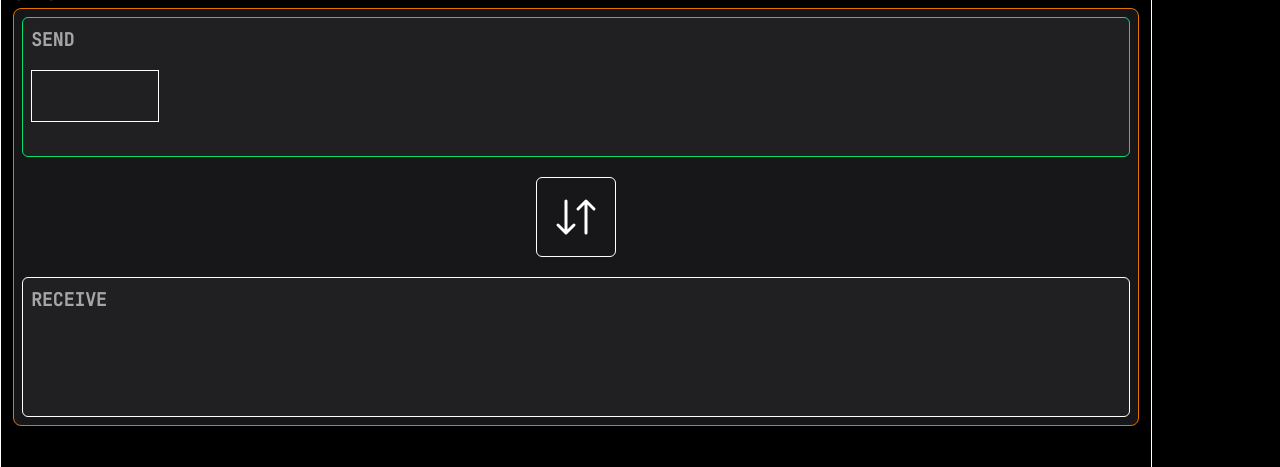
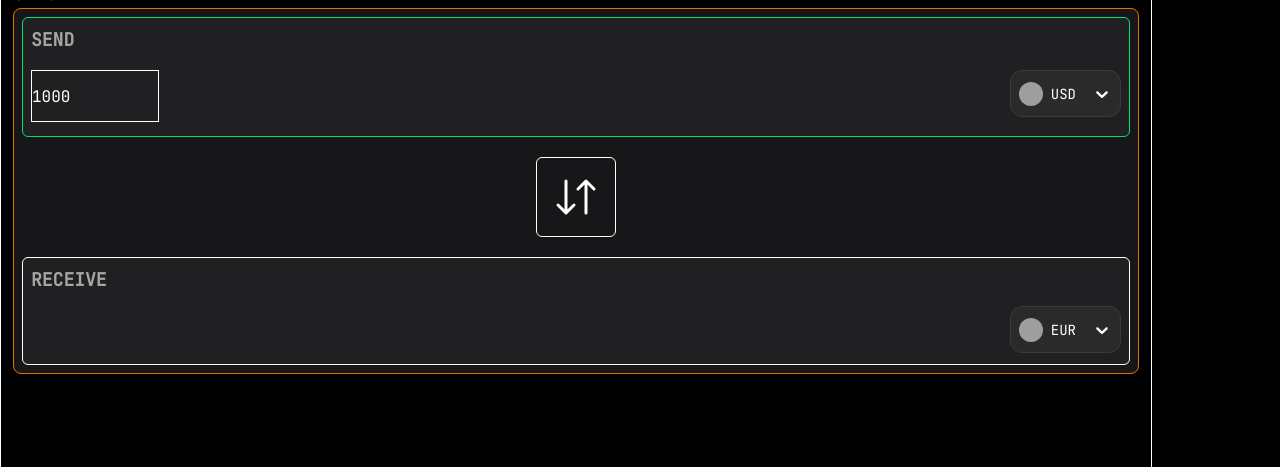
Before and after one commit to KLapitan/Foreign-Exchange-Rate, a React (Vite) app: page / in a window 1280 px wide. Shown: the part 153-620 px from the top of the page. Built offline with nearby package versions, Linux system fonts and the light colour scheme; no server answers; grey boxes are pictures that could not be loaded.

Commit message:
conversion checker tobe continued

```diff
--- a/package.json
+++ b/package.json
@@ -14,6 +14,7 @@
     "axios": "^1.18.0",
     "react": "^19.2.6",
     "react-dom": "^19.2.6",
+    "react-select": "^5.10.2",
     "tailwindcss": "^4.3.1"
   },
   "devDependencies": {
--- a/src/components/Hero.jsx
+++ b/src/components/Hero.jsx
@@ -1,7 +1,114 @@
+import { useState } from "react";
 import FXInput from "./input"
+import Dropdown from "./dropdown-currency"
+import convert from "./currency-conversion";
+
+import { useEffect } from "react";
+
 
 const ERHero = () => {
+const countriesCurrency = [
+  { currency: "USD", country: "United States", flag: "us" },
+  { currency: "EUR", country: "European Union", flag: "eu" },
+  { currency: "GBP", country: "United Kingdom", flag: "gb" },
+  { currency: "JPY", country: "Japan", flag: "jp" },
+  { currency: "PHP", country: "Philippines", flag: "ph" },
+  { currency: "AUD", country: "Australia", flag: "au" },
+  { currency: "CAD", country: "Canada", flag: "ca" },
+  { currency: "CHF", country: "Switzerland", flag: "ch" },
+  { currency: "CNY", country: "China", flag: "cn" },
+  { currency: "HKD", country: "Hong Kong", flag: "hk" },
+  { currency: "SGD", country: "Singapore", flag: "sg" },
+  { currency: "KRW", country: "South Korea", flag: "kr" },
+  { currency: "INR", country: "India", flag: "in" },
+  { currency: "MYR", country: "Malaysia", flag: "my" },
+  { currency: "THB", country: "Thailand", flag: "th" },
+  { currency: "IDR", country: "Indonesia", flag: "id" },
+  { currency: "VND", country: "Vietnam", flag: "vn" },
+  { currency: "TWD", country: "Taiwan", flag: "tw" },
+  { currency: "NZD", country: "New Zealand", flag: "nz" },
+  { currency: "MXN", country: "Mexico", flag: "mx" },
+  { currency: "BRL", country: "Brazil", flag: "br" },
+  { currency: "ARS", country: "Argentina", flag: "ar" },
+  { currency: "CLP", country: "Chile", flag: "cl" },
+  { currency: "COP", country: "Colombia", flag: "co" },
+  { code: "PEN", country: "Peru", flag: "pe" },
+  { code: "ZAR", country: "South Africa", flag: "za" },
+  { currency: "EGP", country: "Egypt", flag: "eg" },
+  {currency: "NGN", country: "Nigeria", flag: "ng" },
+  { currency: "KES", country: "Kenya", flag: "ke" },
+  { currency: "AED", country: "United Arab Emirates", flag: "ae" },
+  { code: "SAR", country: "Saudi Arabia", flag: "sa" },
+  { currency: "QAR", country: "Qatar", flag: "qa" },
+  { currency: "KWD", country: "Kuwait", flag: "kw" },
+  { currency: "BHD", country: "Bahrain", flag: "bh" },
+  { currency: "OMR", country: "Oman", flag: "om" },
+  { currency: "TRY", country: "Turkey", flag: "tr" },
+  { currency: "RUB", country: "Russia", flag: "ru" },
+  { currency: "UAH", country: "Ukraine", flag: "ua" },
+  { currency: "PLN", country: "Poland", flag: "pl" },
+  { currency: "CZK", country: "Czech Republic", flag: "cz" },
+  { currency: "HUF", country: "Hungary", flag: "hu" },
+  { currency: "RON", country: "Romania", flag: "ro" },
+  { currency: "SEK", country: "Sweden", flag: "se" },
+  { currency: "NOK", country: "Norway", flag: "no" },
+  { currency: "DKK", country: "Denmark", flag: "dk" },
+  { currency: "ISK", country: "Iceland", flag: "is" },
+];
 
+const options = countriesCurrency.map((country)=> ({
+    value:country.currency,
+    label:country.country,
+    flag:country.flag
+}))
+
+// for us to know what user select on the currency dropdown
+// sendValue dropdown
+const [fromSelectedCurrency, setFromSelectedCurreny]=useState(options.find((option) => option.value === "USD"))
+
+// recieve dropdown
+const [toSelectedCurrency ,setToSelectedCurrency]=useState(options.find((option) => option.value === "EUR"))
+
+
+// input
+const [amount,setAmount]=useState(1000)
+const [convertedAmount,setConvertedAmount]=useState('')
+
+const handleAmountInput = (e) => {
+setAmount(Number(e.target.value))
+}
+
+useEffect(() => {
+
+if(!amount) return  ;
+
+// we change the number into a number  not in a string
+const handleConversion = async () => {
+const result = await convert(
+fromSelectedCurrency.value,
+toSelectedCurrency.value,
+amount
+)
+
+const formattedResult = result.toLocaleString("en-US",{
+    minimumFractionDigits: 2,
+    maximumFractionDigits: 2,
+})
+
+
+//  because every stroke it gets so we can use setitmout or useffect
+setConvertedAmount(formattedResult)
+
+}
+ handleConversion()
+
+},[amount,fromSelectedCurrency,toSelectedCurrency])
+
+
+
+console.log(convertedAmount )
+
+// console.log(typeof convertedAmount)
 
 return(
 <main className="h-auto bg-black">
@@ -12,14 +119,14 @@ return(
         <div className=" h-auto  flex flex-col gap-5 items-center p-2 bg-BlackLight rounded-lg border border-amber-600">
 
         {/* send container */}
-          <div className="bg-BlackSR h-35 w-full flex flex-col p-2 rounded-md border border-green-400  gap-4 ">
+          <div className="bg-BlackSR h-30 w-full flex flex-col p-2 rounded-md border border-green-400  gap-4 ">
               <span className="text-white/60 text-lg font-bold ">SEND</span>
 
-              <div className="w-auto">
-                <FXInput/>
+              <div className="w-auto flex flex-row justify-between">
+                <FXInput amount={amount} onChangeInput={handleAmountInput}/>
 
                 {/* dropdown */}
-
+                <Dropdown value={fromSelectedCurrency} onChange={setFromSelectedCurreny} options={options}/>
 
               </div>
 
@@ -35,12 +142,13 @@ return(
 
 
           {/* receive */}
-          <div className="bg-BlackSR h-35 w-full p-2 rounded-md border border-white ">
+          <div className="bg-BlackSR h-27 w-full p-2 rounded-md border border-white flex flex-col gap-3">
               <span className="text-white/60 text-lg font-bold ">RECEIVE</span>
 
-              <div className="w-auto">
-
-
+              <div className="w-auto flex flex-row justify-between items-center">
+                <span className="text-2xl text-PrimaryNeon font-bold "> {convertedAmount}</span>
+                {/* dropdown */}
+                <Dropdown  value={toSelectedCurrency} onChange={setToSelectedCurrency} options={options}/>
               </div>
 
           </div>
@@ -57,3 +165,39 @@ return(
 </main>
 )}
 export default ERHero
+
+
+
+//  for input we will try to create a state that wil track the amount nummber that the user will check on
+
+
+//  so for us to interact input and currency dropdown we will put in on the parent so it will track both
+
+// so next step is to getcurrent value of fromSelectedCurreny and toSelectedCurrenct and its amount to show the value of it
+
+
+// so we dont need to check the from our created one is same on given api , it usually used on DISPLAYing ui ,and changing ui
+
+
+// so we have the currenc conversion formula given in the api
+
+// earlier we tried to convert using hardcoded input but now , we want to used the dynamically input amount of user, the selected from crurreny to selected to currency
+
+
+// so for us to to formate the given number from 1000 to 1,000 with commas
+// so we change the state instead of empty string we put 1000 (number) as default value
+
+// then we change return in convert to anumber and remove to be fixed() because it is for strings
+
+// then result we change the parsefloat(amount) to amount
+
+//  and then we save the formatted into a variable named formatted result and use toLocaleString("en-US" , maxfractiondigits: 2 ,minFractiondigits:2) to format the given value 10,0000
+
+// minimum and maxmiumfraction is what we get from decimal  and it is an option when we used tolocalestring(),sometimes weget 0.122 like that minmum use .12 while maximum .56987 .56
+
+
+
+
+// todo
+
+// switch the send and recive value if the send value USD and recive value is PHP , if we swtiched it PHP to USD
--- /dev/null
+++ b/src/components/currency-conversion.jsx
@@ -0,0 +1,20 @@
+import axios from "axios";
+
+const convert = async (base ,quote ,amount) => {
+const api =import.meta.env.VITE_CONVERT_API;
+
+try {
+
+const response = await axios.get(`${api}/v2/rate/${base}/${quote}`)
+
+console.log(response)
+
+
+return amount * response.data.rate;
+}catch(error){
+console.error ("Error in fetcing the currency rate",error)
+throw error;
+}
+}
+
+ export default convert
--- a/src/components/dropdown-currency.jsx
+++ b/src/components/dropdown-currency.jsx
@@ -1,80 +1,73 @@
-const Dropdown =() => {
 
-const currencyCountry = [
-    {id:1},
-    {id:2},
-    {id:3},
-    {id:4},
-    {id:5},
-    {id:6},
-    {id:7},
-    {id:8},
-    {id:9},
-    {id:10},
+import Select from "react-select";
 
-    {id:1},
-    {id:2},
-    {id:3},
-    {id:4},
-    {id:5},
-    {id:6},
-    {id:7},
-    {id:8},
-    {id:9},
-    {id:20},
-
-    {id:1},
-    {id:2},
-    {id:3},
-    {id:4},
-    {id:5},
-    {id:6},
-    {id:7},
-    {id:8},
-    {id:9},
-    {id:30},
-
-    {id:1},
-    {id:2},
-    {id:3},
-    {id:4},
-    {id:5},
-    {id:6},
-    {id:7},
-    {id:8},
-    {id:9},
-    {id:40},
-
-    {id:1},
-    {id:2},
-    {id:3},
-    {id:4},
-    {id:5},
-    {id:6},
-    {id:7},
-    {id:8},
-    {id:9},
-    {id:50},
-
-    {id:1},
-    {id:2},
-    {id:3},
-    {id:4},
-    {id:5},
-    {id:6},
-    {id:7},
-    {id:8},
-    {id:9},
-    {id:60},
-
-
-
-]
+const Dropdown =({options, value,onChange}) => {
 
 
 
 return(
+<Select
+  options={options}
+  value={value}
+  onChange={onChange}
+  formatOptionLabel={({ label, flag, value }) => (
+    <div className="flex items-center gap-2">
+      <img
+        src={`https://flagcdn.com/w40/${flag}.png`}
+        alt={label}
+        className="w-6 h-6 rounded-full"
+      />
 
+      <span className="text-white active:text-black text-sm">{value}</span>
+    </div>
+  )}
+  defaultValue={value}
+  className="w-auto"
+   styles={{
+    control: (base) => ({
+      ...base,
+      backgroundColor: "#2A2A2A",
+      border: "1px solid #3A3A3A",
+      borderRadius: "12px",
+      minHeight: "47px",
+      boxShadow: "none",
+      cursor: "pointer",
+      padding:"0px",
+    }),
+
+    valueContainer: (base) => ({
+      ...base,
+      padding: "0px 6px",
+    }),
+
+    singleValue: (base) => ({
+      ...base,
+      color: "#fff",
+    }),
+
+    menu: (base) => ({
+      ...base,
+      borderRadius: "12px",
+      overflow: "hidden",
+    }),
+
+    option: (base, state) => ({
+      ...base,
+      backgroundColor: state.isSelected ? "#171719" :  "#202022",
+      color: "#000",
+      padding: "10px 12px",
+    }),
+
+    indicatorSeparator: () => ({
+      display: "none",
+    }),
+
+    dropdownIndicator: (base) => ({
+      ...base,
+      color: "#fff",
+    }),
+  }}
+/>
 
 
 
@@ -83,3 +76,19 @@ return(
 
 }
 export default Dropdown
+
+// dropdown currency changer
+
+//  we install select  select-react
+
+// because in when we are rendering an image it wont accept it only accept ony html text
+
+
+// we created a 2 state that will track the send and reacive currency
+
+// for send currency we track the it using fromselectedCurreny
+
+// for receive we track it by using toSelectedCurreny
+
+
+// we created an static data for the currency ,and not dyamic
--- a/src/components/input.jsx
+++ b/src/components/input.jsx
@@ -1,7 +1,7 @@
-const FXInput = () => {
+const FXInput = ({amount , onChangeInput}) => {
 
 return (
-<input type="text" className="border border-white w-32 max-w-lg h-13 text-white" />
+<input type="text" className="border border-white w-32 max-w-lg h-13 text-white" value={amount} onChange={onChangeInput} />
 
 
 )
--- a/src/layout/Exchange-Rate-layout.jsx
+++ b/src/layout/Exchange-Rate-layout.jsx
@@ -1,6 +1,8 @@
 import { useEffect } from "react"
 import ERHeader from "../components/Header"
 import ERHero from "../components/Hero"
+// import { test } from "../components/currency-conversion"
+
 
 import axios from "axios"
 import { useState } from "react"
@@ -25,7 +27,7 @@ useEffect(() => {
 
   try {
   // base was USD
-  const base = "USD"
+  const base = import.meta.env.VITE_FXCHECKER_BASE
   const baseURL = import.meta.env.VITE_FXCHECKER_API
 
   // today's rate
@@ -178,6 +180,25 @@ console.log(isChangeRates, "for loop")
 
 
 
+// CONVERT CHECKER
+
+// useEffect(() => {
+// const convertFetch  = async() => {
+// await test() ;
+
+
+// }
+// convertFetch()
+
+// },[])
+
+
+
+
+
+
+
+
 return(
 <>
 <ERHeader  rates={rates}   slidingRate={duplicateRates}/>
```
Also changed, not shown: 1 other file (tests, documents, lock files or other folders).
